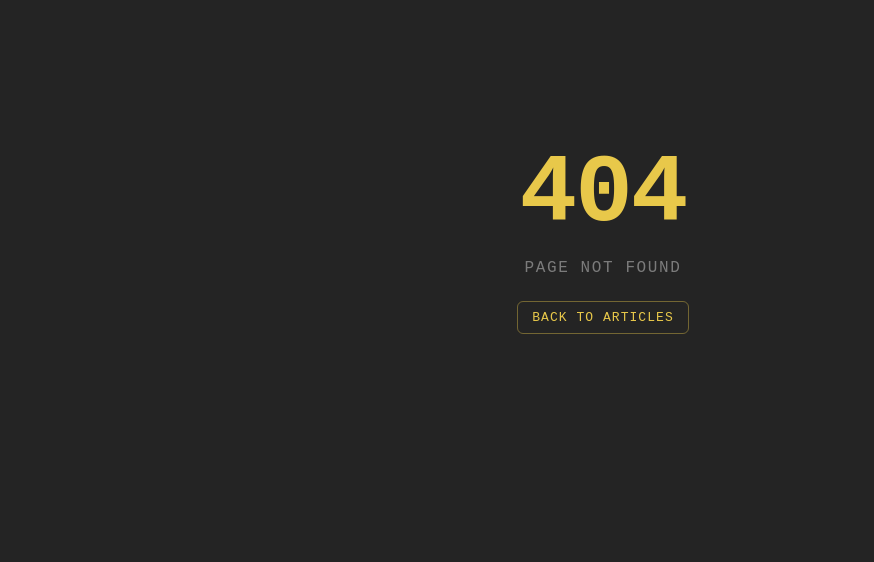
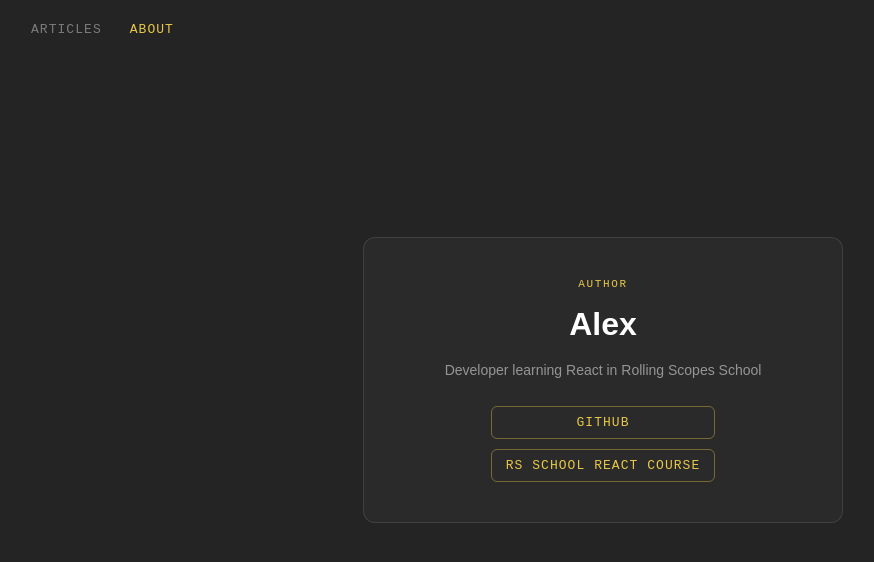
Before and after one commit to alexspearsi/react-rss-2026q2, a React (Vite) app: page /about in a window 1280 px wide. Before the commit this address had no page. Shown: the top 562 px of the page, without its empty margins (37-911 px from the left). Built offline with nearby package versions, Linux system fonts and the light colour scheme.

Commit message:
feat: implement AboutPatge Component

```diff
--- a/src/App.module.css
+++ b/src/App.module.css
@@ -1,3 +1,34 @@
+.header {
+  flex-direction: column;
+  gap: 0;
+}
+
+.nav {
+  display: flex;
+  gap: 4px;
+  margin-bottom: 12px;
+}
+
+.navLink {
+  font-size: 13px;
+  font-family: monospace;
+  letter-spacing: 0.08em;
+  text-transform: uppercase;
+  color: rgba(255, 255, 255, 0.4);
+  text-decoration: none;
+  padding: 6px 12px;
+  border-radius: 6px;
+  transition: color 0.2s;
+}
+
+.navLink:hover {
+  color: rgba(255, 255, 255, 0.8);
+}
+
+.navLinkActive {
+  color: #e8c84a;
+}
+
 .layout {
   display: flex;
   gap: 24px;
@@ -21,27 +52,22 @@
 }
 
 .errorButton {
-  position: fixed;
-  bottom: 24px;
-  right: 24px;
+  margin-left: auto;
   background: transparent;
-  border: 1px solid rgba(255, 107, 107, 0.4);
-  border-radius: 8px;
-  color: #ff6b6b;
+  border: none;
+  color: rgba(255, 255, 255, 0.4);
   cursor: pointer;
-  font-size: 11px;
+  font-size: 13px;
   font-family: monospace;
-  letter-spacing: 0.15em;
+  letter-spacing: 0.08em;
   text-transform: uppercase;
-  padding: 8px 14px;
-  transition:
-    background 0.2s,
-    border-color 0.2s;
+  padding: 6px 12px;
+  border-radius: 6px;
+  transition: color 0.2s;
 }
 
 .errorButton:hover {
-  background: rgba(255, 107, 107, 0.1);
-  border-color: #ff6b6b;
+  color: rgba(255, 255, 255, 0.8);
 }
 
 @media (max-width: 768px) {
--- a/src/App.tsx
+++ b/src/App.tsx
@@ -2,6 +2,7 @@ import { Route, Routes } from 'react-router';
 import { Layout } from './Layout';
 import { ArticleDetail } from './components/article-detail/ArticleDetail';
 import { NotFoundPage } from './components/not-found/NotFoundPage';
+import { AboutPage } from './components/about/AboutPage';
 
 const App = () => {
   return (
@@ -9,6 +10,7 @@ const App = () => {
       <Route path="/" element={<Layout />}>
         <Route path="articles/:id" element={<ArticleDetail />} />
       </Route>
+      <Route path="/about" element={<AboutPage />} />
       <Route path="*" element={<NotFoundPage />} />
     </Routes>
   );
--- a/src/Layout.tsx
+++ b/src/Layout.tsx
@@ -5,7 +5,7 @@ import { SearchBar } from './components/search/SearchBar';
 import { ArticleList } from './components/article-list/ArticleList';
 import styles from './App.module.css';
 import { useLocalStorage } from './hooks/useLocalStorage';
-import { Outlet, useMatch, useNavigate } from 'react-router';
+import { NavLink, Outlet, useMatch, useNavigate } from 'react-router';
 
 const STORAGE_KEY = 'search_query';
 
@@ -58,23 +58,41 @@ export const Layout = () => {
 
   return (
     <>
-      <header>
+      <header className={styles.header}>
+        <nav className={styles.nav}>
+          <NavLink
+            to="/"
+            end
+            className={({ isActive }) =>
+              `${styles.navLink} ${isActive ? styles.navLinkActive : ''}`
+            }
+          >
+            Articles
+          </NavLink>
+          <NavLink
+            to="/about"
+            className={({ isActive }) =>
+              `${styles.navLink} ${isActive ? styles.navLinkActive : ''}`
+            }
+          >
+            About
+          </NavLink>
+          <button
+            className={styles.errorButton}
+            onClick={() => {
+              setThrowError(true);
+              setError('Error Boundary Error');
+            }}
+          >
+            Error Boundary
+          </button>
+        </nav>
         <SearchBar
           value={inputValue}
           onChange={(e) => setInputValue(e.target.value)}
           onSearch={handleSearch}
         />
       </header>
-
-      <button
-        className={styles.errorButton}
-        onClick={() => {
-          setThrowError(true);
-          setError('Error Boundary Error');
-        }}
-      >
-        Error Boundary
-      </button>
 
       <main className={styles.layout}>
         <div
--- /dev/null
+++ b/src/components/about/AboutPage.module.css
@@ -0,0 +1,100 @@
+.header {
+  padding-bottom: 20px;
+  margin-bottom: -15px;
+}
+
+.nav {
+  display: flex;
+  gap: 4px;
+}
+
+.navLink {
+  font-size: 13px;
+  font-family: monospace;
+  letter-spacing: 0.08em;
+  text-transform: uppercase;
+  color: rgba(255, 255, 255, 0.4);
+  text-decoration: none;
+  padding: 6px 12px;
+  border-radius: 6px;
+  transition: color 0.2s;
+}
+
+.navLink:hover {
+  color: rgba(255, 255, 255, 0.8);
+}
+
+.navLinkActive {
+  color: #e8c84a;
+}
+
+.main {
+  display: flex;
+  justify-content: center;
+  align-items: center;
+  min-height: calc(100vh - 120px);
+}
+
+.card {
+  width: 100%;
+  max-width: 480px;
+  border: 1px solid rgba(255, 255, 255, 0.1);
+  border-radius: 12px;
+  background: rgba(255, 255, 255, 0.03);
+  padding: 40px;
+  display: flex;
+  flex-direction: column;
+  align-items: center;
+  text-align: center;
+  gap: 16px;
+}
+
+.label {
+  font-size: 11px;
+  font-family: monospace;
+  letter-spacing: 0.15em;
+  text-transform: uppercase;
+  color: #e8c84a;
+}
+
+.name {
+  font-size: 32px;
+  font-weight: 700;
+  color: #fff;
+  margin: 0;
+}
+
+.bio {
+  font-size: 14px;
+  line-height: 1.6;
+  color: rgba(255, 255, 255, 0.5);
+  margin: 0;
+}
+
+.links {
+  display: flex;
+  flex-direction: column;
+  gap: 10px;
+  margin-top: 8px;
+}
+
+.link {
+  align-self: auto;
+  font-size: 13px;
+  font-family: monospace;
+  letter-spacing: 0.08em;
+  text-transform: uppercase;
+  color: #e8c84a;
+  text-decoration: none;
+  border: 1px solid rgba(232, 200, 74, 0.4);
+  border-radius: 6px;
+  padding: 8px 14px;
+  transition:
+    background 0.2s,
+    border-color 0.2s;
+}
+
+.link:hover {
+  background: rgba(232, 200, 74, 0.1);
+  border-color: #e8c84a;
+}
--- /dev/null
+++ b/src/components/about/AboutPage.tsx
@@ -0,0 +1,52 @@
+import { NavLink } from 'react-router';
+import styles from './AboutPage.module.css';
+
+export const AboutPage = () => {
+  return (
+    <>
+      <header className={styles.header}>
+        <nav className={styles.nav}>
+          <NavLink to="/" end className={styles.navLink}>
+            Articles
+          </NavLink>
+          <NavLink
+            to="/about"
+            className={({ isActive }) =>
+              `${styles.navLink} ${isActive ? styles.navLinkActive : ''}`
+            }
+          >
+            About
+          </NavLink>
+        </nav>
+      </header>
+
+      <main className={styles.main}>
+        <div className={styles.card}>
+          <p className={styles.label}>Author</p>
+          <h1 className={styles.name}>Alex</h1>
+          <p className={styles.bio}>
+            Developer learning React in Rolling Scopes School
+          </p>
+          <div className={styles.links}>
+            <a
+              href="https://github.com/alexspearsi"
+              target="_blank"
+              rel="noopener noreferrer"
+              className={styles.link}
+            >
+              GitHub
+            </a>
+            <a
+              href="https://rs.school/courses/reactjs"
+              target="_blank"
+              rel="noopener noreferrer"
+              className={styles.link}
+            >
+              RS School React Course
+            </a>
+          </div>
+        </div>
+      </main>
+    </>
+  );
+};
--- a/src/components/search/SearchBar.module.css
+++ b/src/components/search/SearchBar.module.css
@@ -4,7 +4,6 @@
   width: 100%;
   padding-bottom: 20px;
   margin-bottom: -15px;
-  border-bottom: 1px solid rgba(255, 255, 255, 0.08);
 }
 
 .input {
--- a/src/index.css
+++ b/src/index.css
@@ -7,6 +7,7 @@
 body {
   background-color: #242424;
   font-family: sans-serif;
+  overflow-y: scroll;
 }
 
 #root {
```
